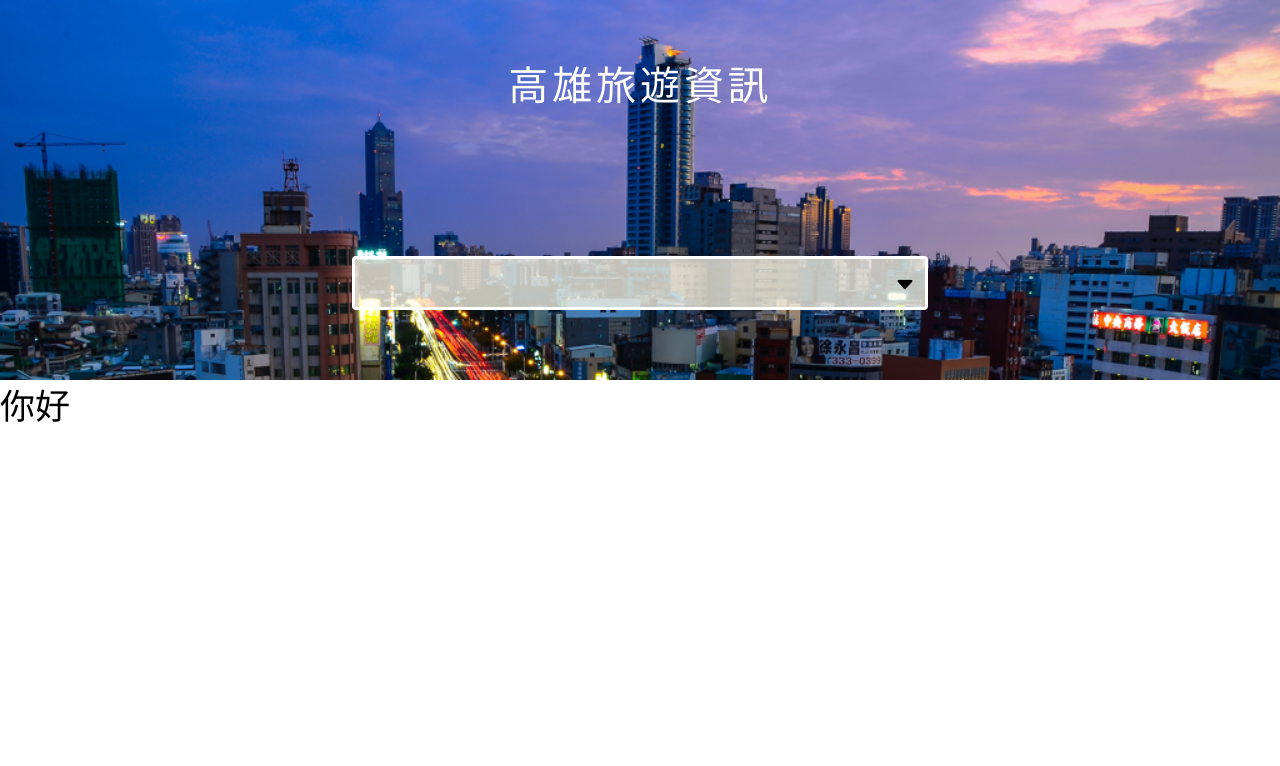
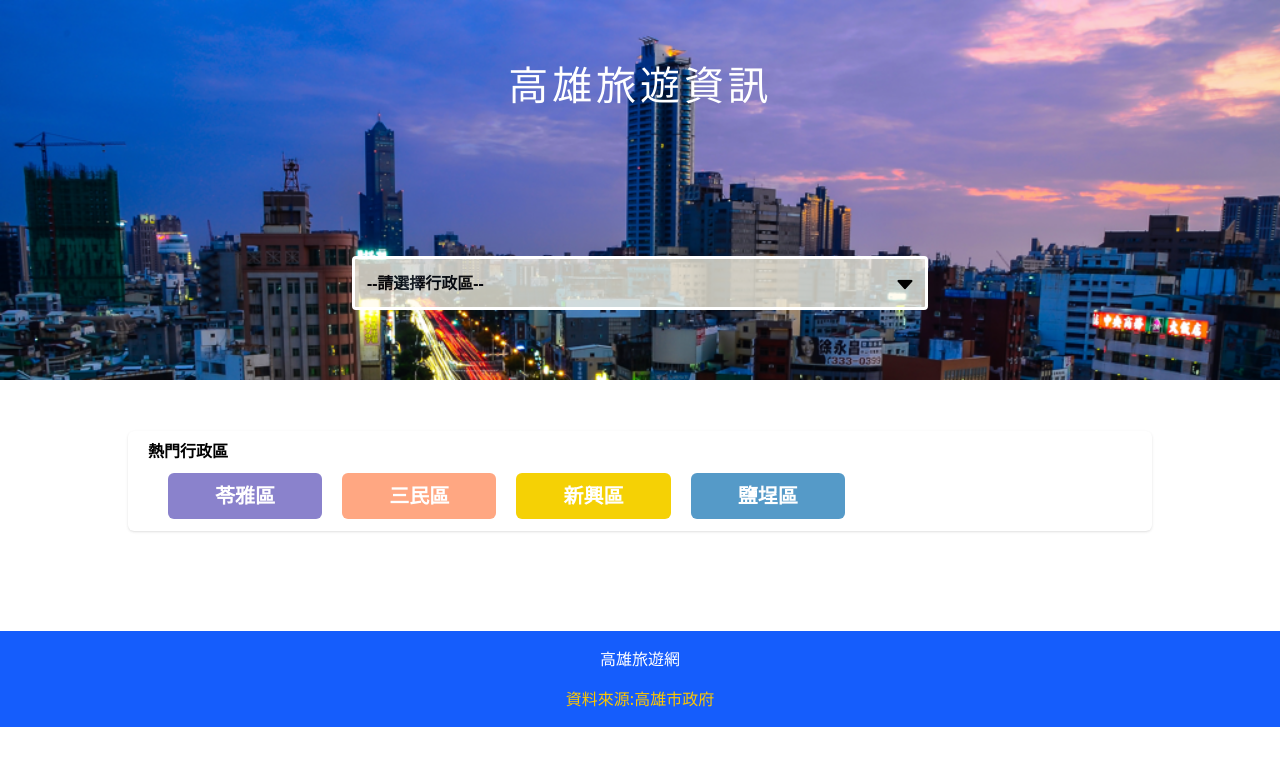
Before and after one commit to may36666/travel_vue3, a Vue app: page / in a window 1280 px wide. Shown: the top 766 px of the page. Built offline with nearby package versions, Linux system fonts and the light colour scheme.

Commit message:
feat:新增components changeArea hotZone FooterInfo                     changeArea新增資料渲染到option上 hotZone渲染資料到button上 新增FooterInfo 將以上components顯示到App上

```diff
--- a/src/App.vue
+++ b/src/App.vue
@@ -2,10 +2,13 @@
 
 <template>
   <changeArea />
-  <h1 class="text-[35px]">你好</h1>
+  <HotZone />
+  <FooterInfo />
 </template>
 
 <script setup lang="ts" name="App">
- import changeArea from './components/changeArea.vue';
+ import changeArea from './components/ChangeArea.vue';
+ import HotZone from './components/HotZone.vue';
+ import FooterInfo from './components/FooterInfo.vue';
 
 </script>
--- a/src/components/ChangeArea.vue
+++ b/src/components/ChangeArea.vue
@@ -2,23 +2,19 @@
 <header
       class="bg-no-repeat bg-cover h-[380px] bg-[url(../assets/the-urban-landscape-1698285.png)]"
     >
-      <div class="container mx-auto">
+      <div class="container mx-auto" >
         <div
           class=" text-white text-center text-[40px] tracking-[3.89px] pt-[4.3%]"
         >
           高雄旅遊資訊
         </div>
-        <div class="mt-[11%] flex justify-center">
+        <div class="mt-[11%] flex justify-center" >
           <form
-            action=""
             method="post"
             class="w-[45%] border-[3px] border-white rounded-sm relative"
           >
-            <select
-              id="areaId"
-              class="h-full opacity-75 font-black appearance-none p-3 w-full outline-none bg-amber-50"
-            >
-              <option value=""></option>
+            <select class="h-full opacity-75 font-black appearance-none p-3 w-full outline-none bg-amber-50">
+              <option v-for = "t in travelZone" :key="t.id" :value="t.zone">{{t.zone}}</option>
             </select>
             <div class="z-50 absolute right-3 inset-y-5 pointer-events-none">
               <img src="../assets/icons_down.png" />
@@ -30,6 +26,11 @@
 </template>
 
 <script setup lang="ts" name = "changeArea">
+import { reactive } from 'vue';
+
+
+let travelZone = reactive([{id:'z00',zone:'--請選擇行政區--'},
+  {id:'z01',zone:'前金區'},{id:'z02',zone:'新興區'},{id:'z03',zone:'鹽埕區'},{id:'z04',zone:'左營區'},{id:'z05',zone:'楠梓區'},{id:'z06',zone:'鼓山區'},{id:'z07',zone:'旗津區'},{id:'z08',zone:'苓雅區'},{id:'z09',zone:'三民區'},{id:'z10',zone:'前鎮區'},{id:'z11',zone:'小港區'},{id:'z12',zone:'鳳山區'},{id:'z13',zone:'鳥松區'},{id:'z14',zone:'大社區'},{id:'z15',zone:'仁武區'},{id:'z16',zone:'大樹區'},{id:'z17',zone:'岡山區'},{id:'z18',zone:'燕巢區'},{id:'z19',zone:'梓官區'},{id:'z20',zone:'永安區'},{id:'z21',zone:'彌陀區'},{id:'z22',zone:'橋頭區'},{id:'z23',zone:'田寮區'},{id:'z24',zone:'茄萣區'},{id:'z25',zone:'阿蓮區'},{id:'z26',zone:'路竹區'},{id:'z27',zone:'湖內區'},{id:'z28',zone:'那瑪夏區'},{id:'z29',zone:'桃源區'},{id:'z30',zone:'茂林區'},{id:'z31',zone:'六龜區'},{id:'z32',zone:'美濃區'},{id:'z33',zone:'旗山區'},{id:'z34',zone:'甲仙區'},{id:'z35',zone:'內門區'},{id:'z36',zone:'杉林區'},{id:'z37',zone:'林園區'},{id:'z38',zone:'大寮區'}]);
 
 
 
--- /dev/null
+++ b/src/components/FooterInfo.vue
@@ -0,0 +1,22 @@
+<template>
+  <div class="bg-blue-600">
+    <div class="container mx-auto mt-[100px] text-center space-y-4">
+      <div class="pt-4 text-white">
+        {{ footTitle }}
+      </div>
+      <div class="pb-4 text-yellow-400">
+        {{ infoSource }}
+      </div>
+    </div>
+
+  </div>
+</template>
+
+<script lang="ts" setup name="FooterInfo">
+import { ref } from "vue";
+
+let footTitle = ref('高雄旅遊網');
+let infoSource = ref('資料來源:高雄市政府');
+
+
+</script>
--- a/src/components/HotZone.vue
+++ b/src/components/HotZone.vue
@@ -3,13 +3,11 @@
     <div class="flex justify-center mt-[4%]">
           <div
             class="w-[80%] h-[100px] bg-white rounded-md shadow pt-2 pl-5 font-black"
-          >熱門行政區
+          >{{ hotButtonTitle }}
             <div
               class="mt-[10px] h-[50%] px-5 lg:space-x-[20px] lg:text-xl"
-              id="hotButton"
             >
-            <button type="button" class="border-0 rounded-md text-white w-[20%] lg:w-[16%] h-full " value=""></button>
-
+            <button v-for="b in buttonZone" type="button" :key="b.id" :class="b.color" class="border-0 rounded-md text-white w-[20%] lg:w-[16%] h-full cursor-pointer" :value="b.zone">{{ b.zone }}</button>
           </div>
          </div>
     </div>
@@ -18,6 +16,24 @@
   </template>
 
   <script setup lang="ts" name = "hotZone">
+import { reactive, ref } from 'vue';
+
+  let hotButtonTitle = ref('熱門行政區');
+
+  let buttonZone =reactive([
+    {zone:'苓雅區',
+    color:'bg-[#8A82CC]'
+    ,id:'bz01'},
+    {zone:'三民區',
+    color:'bg-[#FFA782]'
+    ,id:'bz02'},
+    {zone:'新興區',
+    color:'bg-[#F5D105]'
+    ,id:'bz03'},
+    {zone:'鹽埕區',
+     color:'bg-[#559AC8]'
+     ,id:'bz04'}
+    ]);
 
 
   </script>
```
